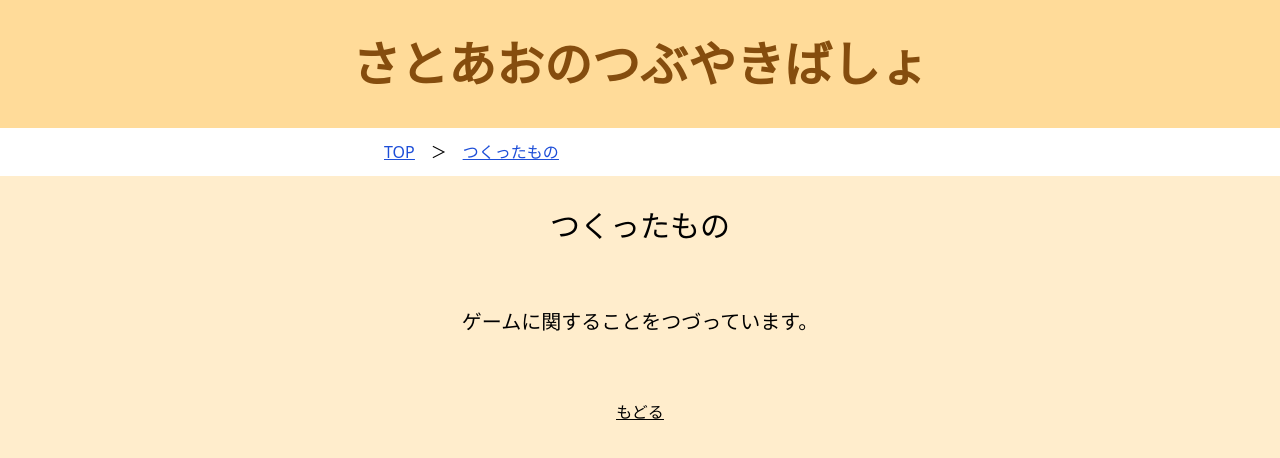
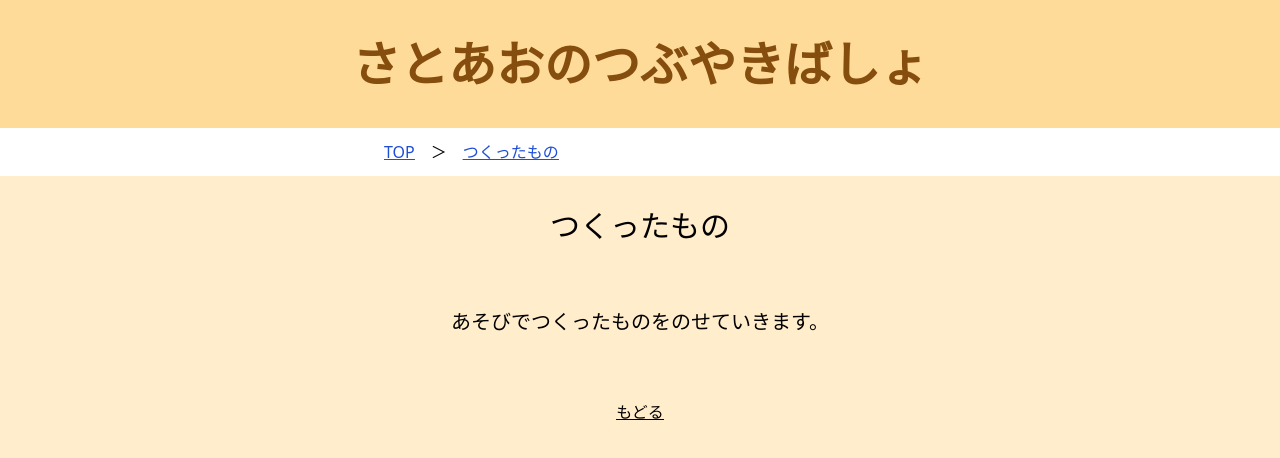
Before and after one commit to AoSato531/satoao-weblog, a Next.js app: page /software in a window 1280 px wide. Shown: the top 458 px of the page. Built offline with nearby package versions, Linux system fonts and the light colour scheme.

Commit message:
文言間違い修正

```diff
--- a/src/pages/software/index.tsx
+++ b/src/pages/software/index.tsx
@@ -21,7 +21,7 @@ export default function Page() {
       <BreadCrumb text1={categoty_title} url1="/other"/>
       <ContentBlock>
         <CategoryBlock categoty_title={categoty_title}>
-          ゲームに関することをつづっています。
+          あそびでつくったものをのせていきます。
         </CategoryBlock>
         <div className="grid grid-cols-1 lg:grid-cols-2">
         </div>
```
